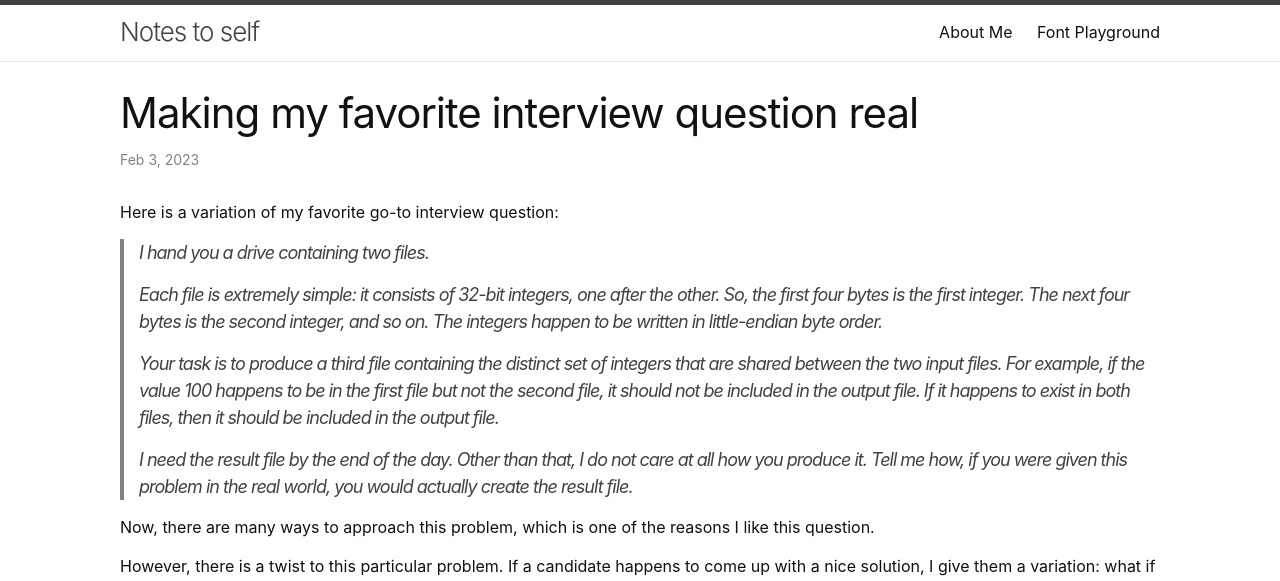
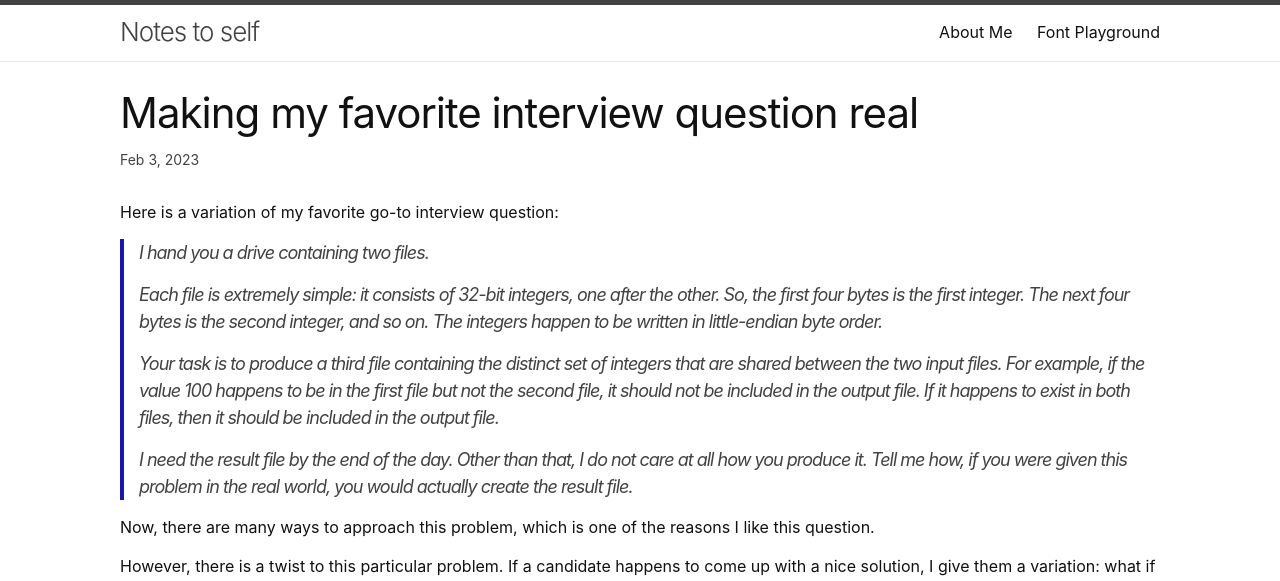
Before and after one commit to Treit/treit.github.io, a Jekyll site: the page built from _posts/2023/2023-02-03-InterviewQuestion.md, in a window 1280 px wide. Shown: the top 581 px of the page. Built offline with Jekyll 4.4.1, drawn with Linux system fonts in a browser that asks for light colours.

Commit message:
Tweak theme

```diff
--- a/_sass/minima/_base.scss
+++ b/_sass/minima/_base.scss
@@ -36,8 +36,6 @@ body {
   min-height: 100vh;
   flex-direction: column;
 }
-
-
 
 /**
  * Set `margin-bottom` to maintain vertical rhythm
@@ -139,7 +137,7 @@ a {
  */
 blockquote {
   color: $grey-color-dark;
-  border-left: 4px solid $grey-color;
+  border-left: 4px solid rgb(23, 23, 174);
   padding-left: $spacing-unit / 2;
   @include relative-font-size(1.125);
   letter-spacing: -1px;
--- a/_sass/minima/_layout.scss
+++ b/_sass/minima/_layout.scss
@@ -123,7 +123,7 @@
 
 .footer-col-wrapper {
   @include relative-font-size(0.9375);
-  color: $grey-color;
+  color: $grey-color-dark;
   margin-left: -$spacing-unit / 2;
   @extend %clearfix;
 }
@@ -199,7 +199,7 @@
 
 .post-meta {
   font-size: $small-font-size;
-  color: $grey-color;
+  color: $grey-color-dark;
 }
 
 .post-link {
```
